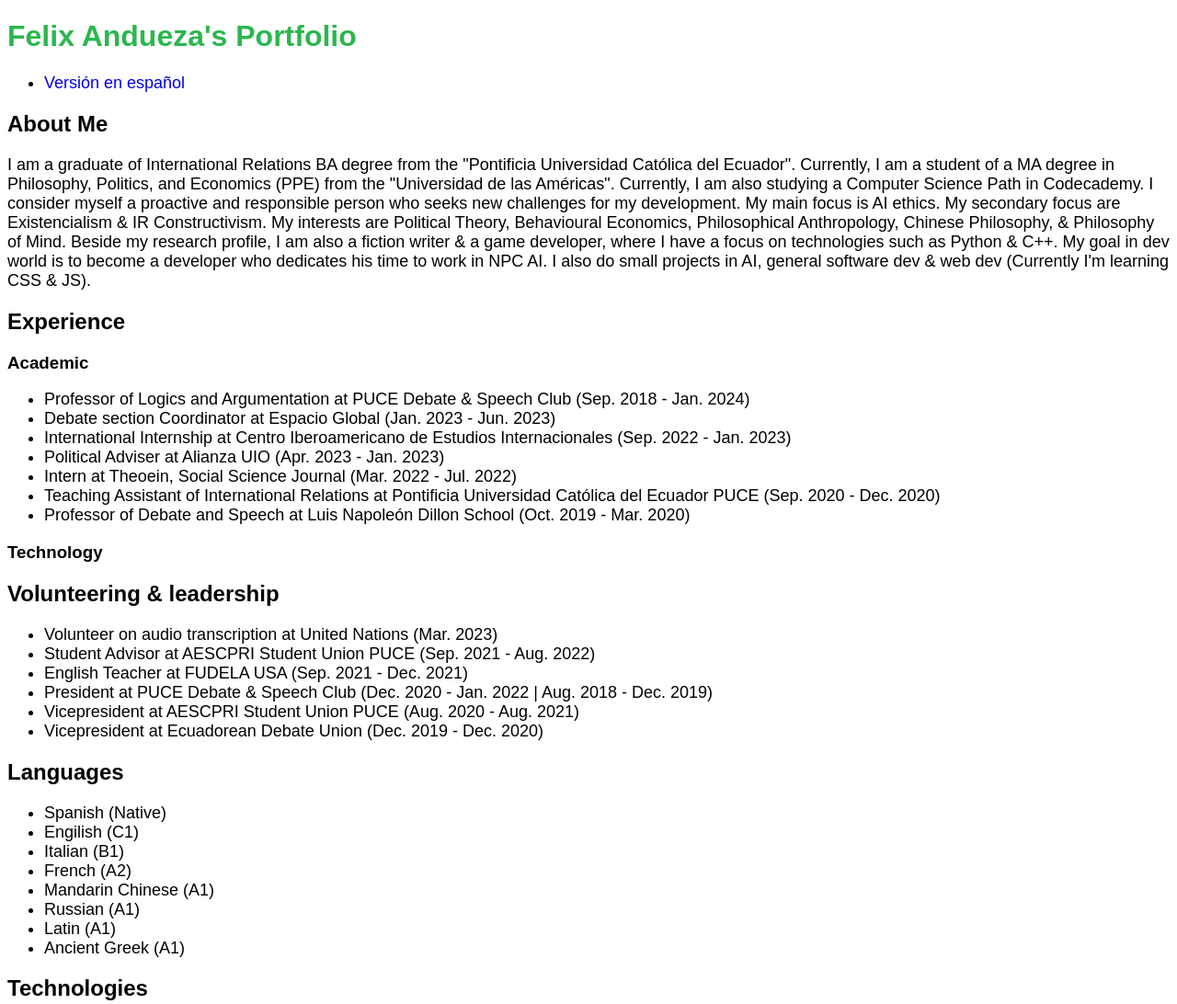
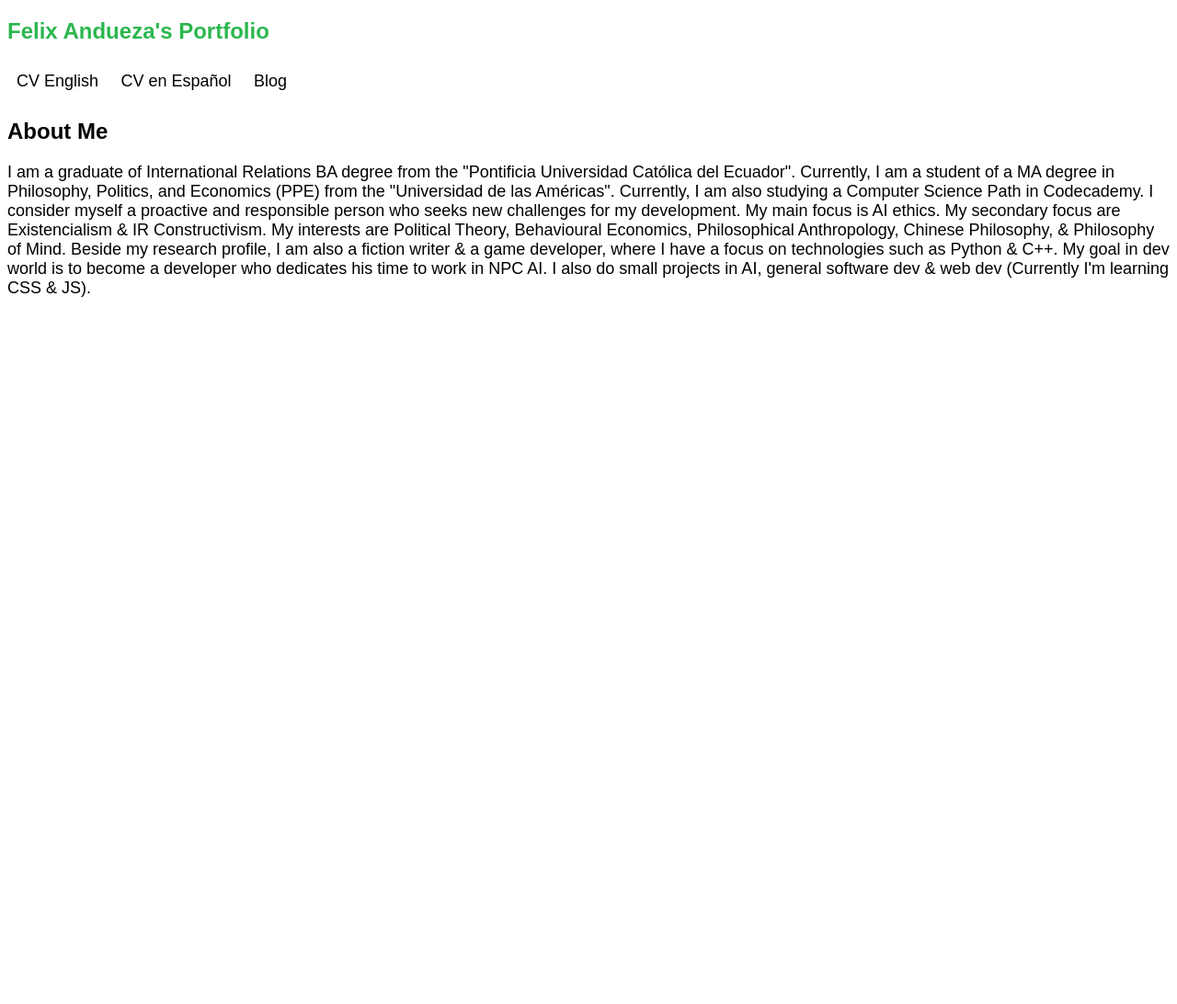
Before and after one commit to FelixAndueza/portfolio.github.io, a plain HTML site: page index.html in a window 1280 px wide. Shown: the top 1092 px of the page at 92% size. After the commit the page ends 800 px from the top, so only its background shows below. Drawn offline with Linux system fonts and the light colour scheme.

Commit message:
linear header

```diff
--- a/index.html
+++ b/index.html
@@ -5,11 +5,16 @@
         <link href="./resources/css/index.css" type="text/css" rel="stylesheet">
     </head>
     <body>
-        <h1>Felix Andueza's Portfolio</h1>
-        <ul>
-           <li><a href="./spanish.html">Versión en español</a></li>
-        </ul>
-
+        <header>
+            <nav>
+                <h1>Felix Andueza's Portfolio</h1>
+                <ul class="horizontal">
+                    <li><a href="./english.html">CV English</a></li>
+                    <li><a href="./spanish.html">CV en Español</a></li>
+                    <li><a href="./blog.html">Blog</a></li>
+                </ul>
+            </nav>
+        </header>
         <h2>About Me</h2>
         <p>I am a graduate of International Relations BA degree from the "Pontificia Universidad Católica del Ecuador".
             Currently, I am a student of a MA degree in Philosophy, Politics, and Economics (PPE) from the "Universidad
@@ -21,50 +26,3 @@
             such as Python & C++. My goal in dev world is to become a developer who dedicates his time to work in NPC AI.
             I also do small projects in AI, general software dev & web dev (Currently I'm learning CSS & JS).
         </p>
-
-        <h2>Experience</h2>
-        <h3>Academic</h3>
-        <ul>
-            <li>Professor of Logics and Argumentation at PUCE Debate & Speech Club (Sep. 2018 - Jan. 2024)</li>
-            <li>Debate section Coordinator at Espacio Global (Jan. 2023 - Jun. 2023)</li>
-            <li>International Internship at Centro Iberoamericano de Estudios Internacionales (Sep. 2022 - Jan. 2023)</li>
-            <li>Political Adviser at Alianza UIO (Apr. 2023 - Jan. 2023)</li>
-            <li>Intern at Theoein, Social Science Journal (Mar. 2022 - Jul. 2022)</li>
-            <li>Teaching Assistant of International Relations at Pontificia Universidad Católica del Ecuador PUCE (Sep. 2020 - Dec. 2020)</li>
-            <li>Professor of Debate and Speech at Luis Napoleón Dillon School (Oct. 2019 - Mar. 2020)</li>
-        </ul>
-        <h3>Technology</h3>
-
-        <h2>Volunteering & leadership</h2>
-        <ul>
-            <li>Volunteer on audio transcription at United Nations (Mar. 2023)</li>
-            <li>Student Advisor at AESCPRI Student Union PUCE (Sep. 2021 - Aug. 2022)</li>
-            <li>English Teacher at FUDELA USA (Sep. 2021 - Dec. 2021)</li>
-            <li>President at PUCE Debate & Speech Club (Dec. 2020 - Jan. 2022 | Aug. 2018 - Dec. 2019)</li>
-            <li>Vicepresident at AESCPRI Student Union PUCE (Aug. 2020 - Aug. 2021)</li>
-            <li>Vicepresident at Ecuadorean Debate Union (Dec. 2019 - Dec. 2020)</li>
-        </ul>
-
-        <h2>Languages</h2>
-        <ul>
-            <li>Spanish (Native)</li>
-            <li>Engilish (C1)</li>
-            <li>Italian (B1)</li>
-            <li>French (A2)</li>
-            <li>Mandarin Chinese (A1)</li>
-            <li>Russian (A1)</li>
-            <li>Latin (A1)</li>
-            <li>Ancient Greek (A1)</li>
-        </ul>
-
-        <h2>Technologies</h2>
-        <ul>
-            <li>Python (Proficient)</li>
-            <li>HTML (Proficient)</li>
-            <li>C++ (Intermediate)</li>
-            <li>CSS (Beginner)</li>
-        </ul>
-
-
-    </body>
-</html>
--- a/resources/css/index.css
+++ b/resources/css/index.css
@@ -14,3 +14,24 @@ li {
 a {
     text-decoration: none;
 }
+
+ul.horizontal{
+    list-style-type: none;
+    margin: 0;
+    padding: 0;
+}
+
+ul.horizontal li{
+    display: inline-block;
+    padding: 10px;
+}
+
+ul.horizontal li a{
+    text-decoration: none;
+    color: black;
+}
+
+ul.horizontal li a:hover{
+    color: white;
+    background-color: blue;
+}
```
Also changed, not shown: blog.html (added, +19 -0 lines), english.html (added, +76 -0 lines), spanish.html (+10 -4 lines).
